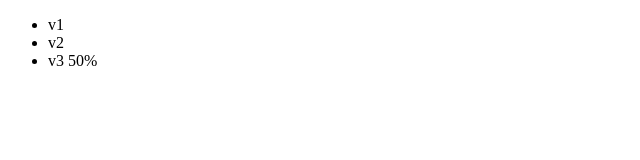
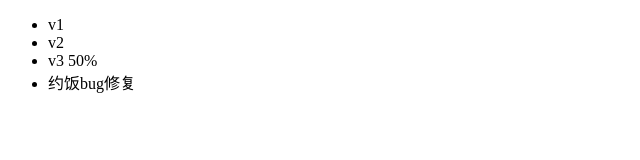
Before and after one commit to gitpengyu/pyhot, a plain HTML site: page index.html in a window 1280 px wide. Shown: the whole page, without its empty margins (0-640 px from the left). Drawn offline with Linux system fonts and the light colour scheme.

Commit message:
bugxiufu

```diff
--- a/index.html
+++ b/index.html
@@ -10,6 +10,7 @@
 		<li>v1</li>
 		<li>v2</li>
 		<li>v3 50%</li>
+		<li>约饭bug修复</li>
 
 	</ul>
 </body>
```
